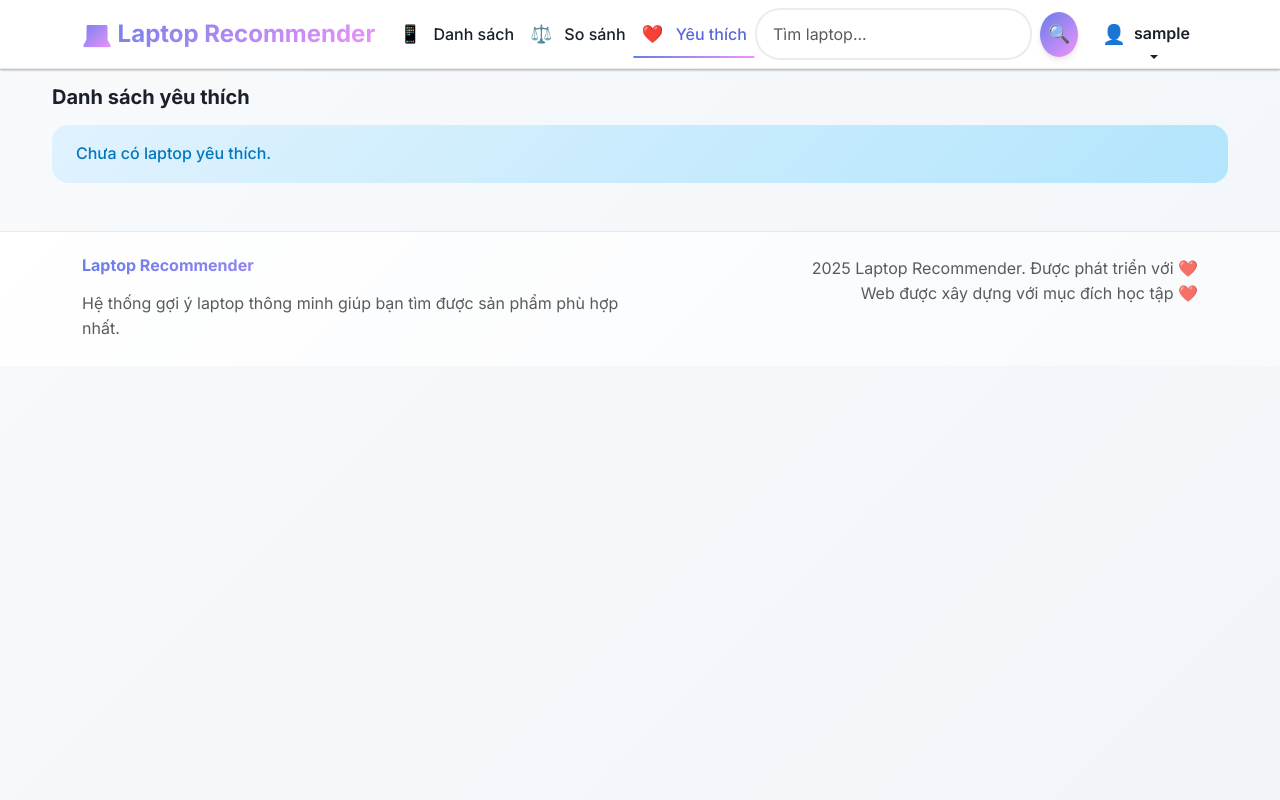
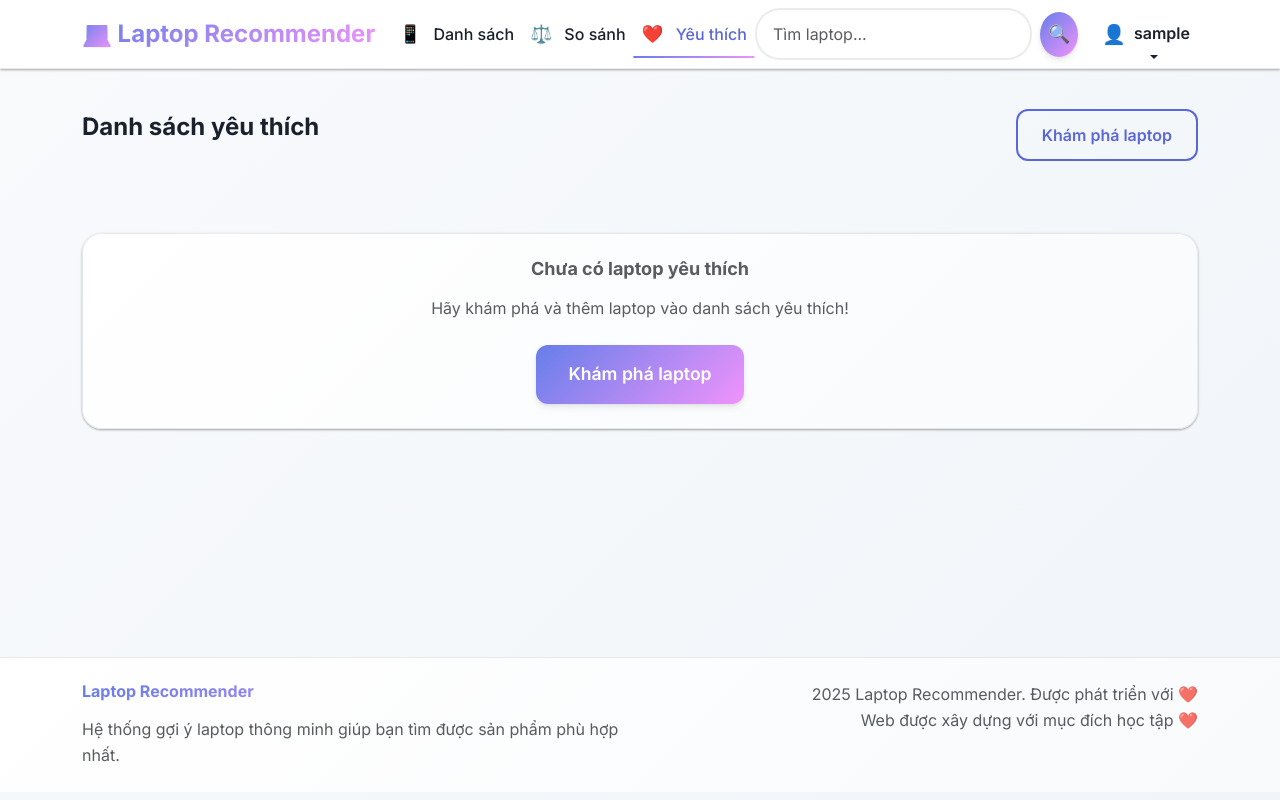
Before and after one commit to MinhQuan954/Laptop_Recommender_Website, a Flask app: page /favorites in a window 1280 px wide. Run offline with Flask 3, Linux system fonts and the light colour scheme; the visitor is signed in with stand-in values (Sample User, id 1); data that the repository does not hold is empty.

Commit message:
New UX/UI for our web v1.4

```diff
--- a/laptop_recommender/static/css/theme.css
+++ b/laptop_recommender/static/css/theme.css
@@ -50,6 +50,39 @@ body.app-gradient {
 
 /* Ensure main content doesn't overlap dropdown */
 .main-content {
+  position: relative;
+  z-index: 1;
+  min-height: calc(100vh - 200px); /* Ensure minimum height for footer positioning */
+}
+
+/* Footer positioning */
+body {
+  display: flex;
+  flex-direction: column;
+  min-height: 100vh;
+}
+
+.main-content {
+  flex: 1;
+}
+
+/* Ensure footer stays at bottom */
+footer {
+  margin-top: auto;
+  background: linear-gradient(135deg, rgba(102, 126, 234, 0.05) 0%, rgba(240, 147, 251, 0.05) 100%);
+  border-top: 1px solid var(--border);
+  padding: 2rem 0;
+}
+
+/* Page specific footer fixes */
+.compare-page .main-content,
+.favorites-page .main-content {
+  min-height: calc(100vh - 300px);
+  padding-bottom: 2rem;
+}
+
+/* Ensure content doesn't overlap with footer */
+.container {
   position: relative;
   z-index: 1;
 }
@@ -595,9 +628,30 @@ h6 { font-size: 1rem; }
 
 /* User dropdown specific styling */
 .navbar .dropdown-menu {
-  right: 0 !important;
-  left: auto !important;
-  transform-origin: top right !important;
+  right: auto !important;
+  left: 50% !important;
+  transform: translateX(-50%) !important;
+  transform-origin: top center !important;
+  margin-top: 0.5rem !important;
+}
+
+/* Ensure dropdown is centered under username */
+.navbar .dropdown {
+  position: relative !important;
+}
+
+.navbar .dropdown-toggle {
+  position: relative !important;
+}
+
+/* Center the dropdown menu under the username */
+.navbar .dropdown-menu.show {
+  display: block !important;
+  position: absolute !important;
+  top: 100% !important;
+  left: 50% !important;
+  transform: translateX(-50%) !important;
+  margin-top: 0.5rem !important;
 }
 
 /* Ensure navbar dropdown is above all other elements */
--- a/laptop_recommender/templates/base.html
+++ b/laptop_recommender/templates/base.html
@@ -30,7 +30,7 @@
   <!-- Favicon -->
   <link rel="icon" type="image/x-icon" href="{{ url_for('static', filename='images/favicon.ico') }}">
 </head>
-<body class="app-gradient">
+<body class="app-gradient {% block body_class %}{% endblock %}">
 <!-- Navbar với scroll effect -->
 <nav class="navbar navbar-expand-lg app-navbar border-bottom mb-3" id="mainNavbar">
   <div class="container">
--- a/laptop_recommender/templates/favorites.html
+++ b/laptop_recommender/templates/favorites.html
@@ -1,26 +1,57 @@
 {% extends "base.html" %}
+
+{% block title %}Yêu thích - Laptop Recommender{% endblock %}
+
+{% block body_class %}favorites-page{% endblock %}
+
 {% block content %}
-<h4 class="mb-3">Danh sách yêu thích</h4>
-<div class="row row-cols-1 row-cols-md-2 row-cols-lg-3 g-3">
+<div class="container mt-4">
+    <div class="d-flex justify-content-between align-items-center mb-4">
+        <h3>Danh sách yêu thích</h3>
+        <a href="{{ url_for('laptops') }}" class="btn btn-outline-primary">Khám phá laptop</a>
+    </div>
+
+    {% if items %}
+    <div class="row row-cols-1 row-cols-md-2 row-cols-lg-3 g-4">
         {% for it in items %}
         <div class="col">
-    <div class="card h-100">
-      <img src="{{ it.image_url or 'https://via.placeholder.com/400x250?text=Laptop' }}" class="card-img-top">
+            <div class="card h-100 app-card">
+                <img src="{{ it.image_url or 'https://via.placeholder.com/400x250?text=Laptop' }}"
+                     class="card-img-top" alt="{{ it.name }}">
                 <div class="card-body d-flex flex-column">
                     <h6 class="card-title">{{ it.name }}</h6>
-        <div class="small text-muted mb-2">{{ it.brand }} • {{ it.cpu }} • RAM {{ it.ram_gb }}GB</div>
+                    <div class="small text-muted mb-2">
+                        <div><strong>Thương hiệu:</strong> {{ it.brand }}</div>
+                        <div><strong>CPU:</strong> {{ it.cpu }}</div>
+                        <div><strong>RAM:</strong> {{ it.ram_gb }}GB</div>
+                        <div class="text-primary fw-bold mt-2">{{ "{:,.0f}".format(it.price) }} VND</div>
+                    </div>
                     <div class="mt-auto">
-          <form method="post" action="{{ url_for('remove_favorite', laptop_id=it.id) }}" onsubmit="return confirm('Bỏ yêu thích?')">
-            <button class="btn btn-sm btn-outline-danger">Bỏ yêu thích</button>
-            <a class="btn btn-sm btn-primary" href="{{ url_for('laptop_detail', laptop_id=it.id) }}">Chi tiết</a>
+                        <div class="d-flex gap-2">
+                            <form method="post" action="{{ url_for('remove_favorite', laptop_id=it.id) }}"
+                                  onsubmit="return confirm('Bỏ yêu thích laptop này?')" class="flex-fill">
+                                <button class="btn btn-outline-danger w-100">Bỏ yêu thích</button>
                             </form>
+                            <a class="btn btn-primary" href="{{ url_for('laptop_detail', laptop_id=it.id) }}">Chi tiết</a>
+                        </div>
                     </div>
                 </div>
             </div>
         </div>
         {% endfor %}
     </div>
-{% if not items %}
-<div class="alert alert-info mt-3">Chưa có laptop yêu thích.</div>
+    {% else %}
+    <div class="text-center py-5">
+        <div class="card app-card">
+            <div class="card-body">
+                <h5 class="text-muted mb-3">Chưa có laptop yêu thích</h5>
+                <p class="text-muted mb-4">Hãy khám phá và thêm laptop vào danh sách yêu thích!</p>
+                <a href="{{ url_for('laptops') }}" class="btn btn-primary btn-lg">
+                    Khám phá laptop
+                </a>
+            </div>
+        </div>
+    </div>
     {% endif %}
+</div>
 {% endblock %}
```
Also changed, not shown: laptop_recommender/templates/compare.html (+6 -1 lines), laptop_recommender/app.db. Lines whose indentation alone changed are shown as unchanged.
